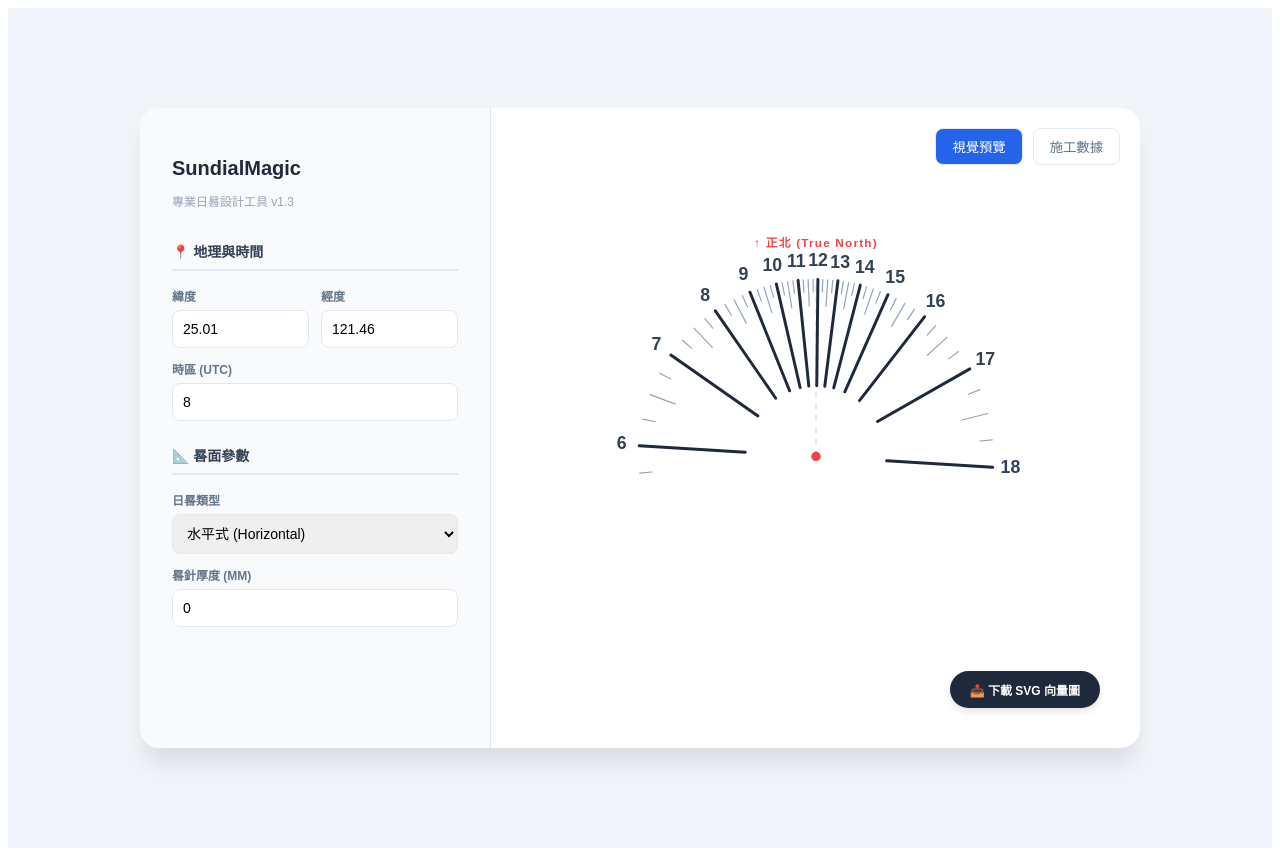
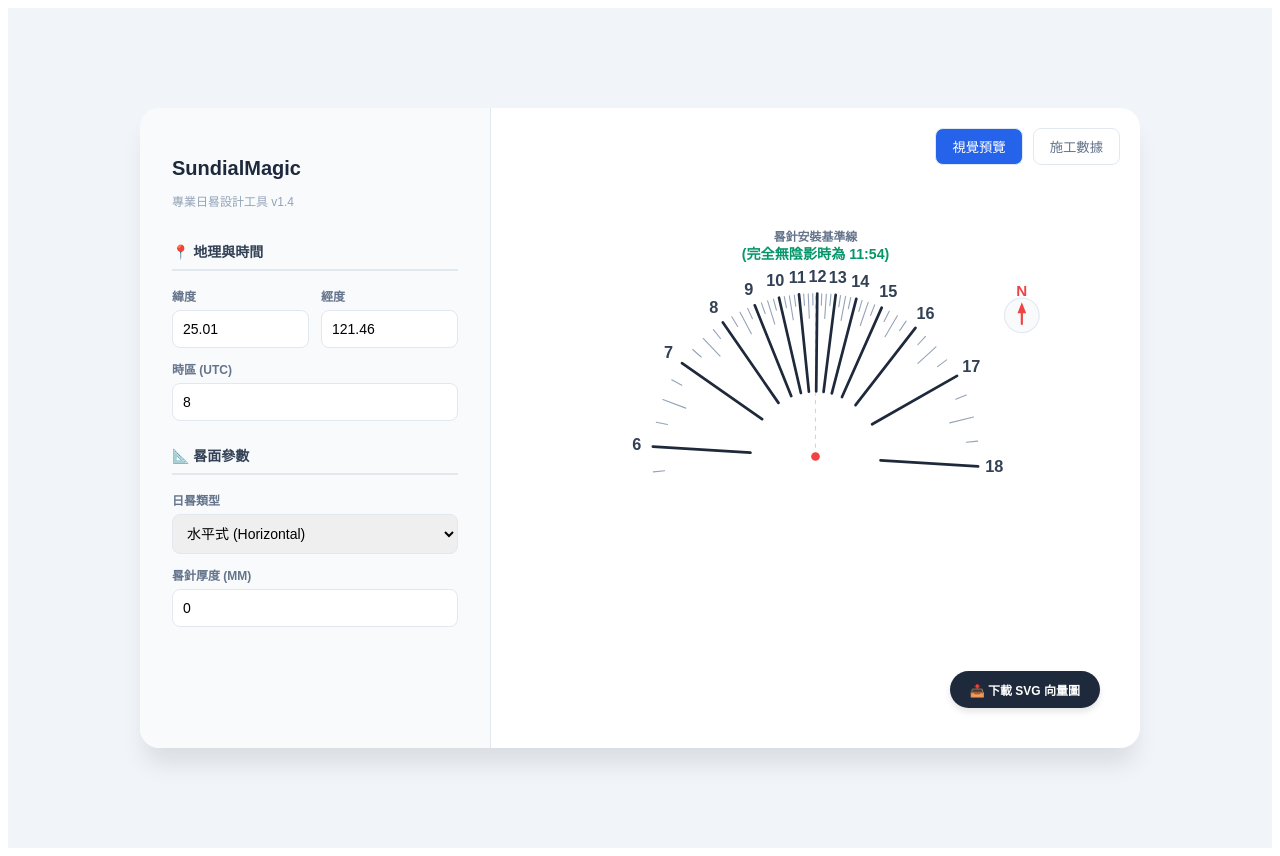
Before and after one commit to NoboruKuni/SundialMagicTool, a React (Vite) app: page / in a window 1280 px wide. Built offline with nearby package versions, Linux system fonts and the light colour scheme.

Commit message:
feat: UI optimize

```diff
--- a/src/SundialConfigPanel.jsx
+++ b/src/SundialConfigPanel.jsx
@@ -14,7 +14,7 @@ export default function SundialConfigPanel({ config, onChange }) {
   return (
     <div style={{ padding: '32px', height: '100%', overflowY: 'auto', backgroundColor: '#f8fafc' }}>
       <h2 style={{ fontSize: '20px', fontWeight: '900', color: '#1e293b', marginBottom: '4px' }}>SundialMagic</h2>
-      <p style={{ fontSize: '12px', color: '#94a3b8', marginBottom: '32px' }}>專業日晷設計工具 v1.3</p>
+      <p style={{ fontSize: '12px', color: '#94a3b8', marginBottom: '32px' }}>專業日晷設計工具 v1.4</p>
 
       <div style={sectionStyle}>
         <h3 style={{ fontSize: '14px', color: '#334155', borderBottom: '2px solid #e2e8f0', paddingBottom: '8px', marginBottom: '16px' }}>📍 地理與時間</h3>
@@ -36,12 +36,28 @@ export default function SundialConfigPanel({ config, onChange }) {
           </select>
         </div>
 
-        {/* 當選擇垂直式時，顯示方位角輸入框 */}
+        {/* 【UX 優化】：牆面方位角視覺化引導 */}
         {config.type === 'vertical' && (
-          <div style={{ marginBottom: '12px', padding: '12px', backgroundColor: '#eff6ff', borderRadius: '8px', border: '1px solid #bfdbfe' }}>
-            <label style={{...labelStyle, color: '#1d4ed8'}}>牆面方位角 (向西為正, 向東為負)</label>
-            <input type="number" name="wallAzimuth" value={config.wallAzimuth || 0} onChange={handleChange} style={inputStyle} placeholder="正南向為 0" />
-            <span style={{ fontSize: '10px', color: '#3b82f6', marginTop: '4px', display: 'block' }}>* 偏斜數學運算即將於下一階段導入</span>
+          <div style={{ marginBottom: '16px', padding: '16px', backgroundColor: '#ffffff', borderRadius: '12px', border: '1px solid #cbd5e1', boxShadow: '0 2px 4px rgba(0,0,0,0.02)' }}>
+            <label style={{...labelStyle, color: '#0f172a'}}>牆面朝向方位 (Wall Azimuth)</label>
+            <p style={{ fontSize: '11px', color: '#64748b', marginBottom: '12px', lineHeight: '1.6' }}>
+              請想像您<b>背貼著牆面</b>，看向正前方：<br/>
+              如果面向<b>正南方</b>，請設為 0°。<br/>
+              如果牆面偏向<b>西方</b> (右轉)，請向右拉 (正值)。<br/>
+              如果牆面偏向<b>東方</b> (左轉)，請向左拉 (負值)。
+            </p>
+            <div style={{ display: 'flex', alignItems: 'center', gap: '12px' }}>
+              <input type="range" min="-90" max="90" name="wallAzimuth" value={config.wallAzimuth || 0} onChange={handleChange} style={{ flex: 1, accentColor: '#3b82f6' }} />
+              <div style={{ display: 'flex', alignItems: 'center', backgroundColor: '#f1f5f9', borderRadius: '6px', padding: '4px 8px' }}>
+                <input type="number" name="wallAzimuth" value={config.wallAzimuth || 0} onChange={handleChange} style={{ width: '40px', background: 'transparent', border: 'none', outline: 'none', textAlign: 'center', fontSize: '14px', fontWeight: 'bold', color: '#0f172a' }} />
+                <span style={{ fontSize: '14px', color: '#64748b' }}>°</span>
+              </div>
+            </div>
+            <div style={{ display: 'flex', justifyContent: 'space-between', fontSize: '10px', fontWeight: 'bold', color: '#94a3b8', marginTop: '8px' }}>
+              <span>← 面向東 (-90°)</span>
+              <span>正南 (0°)</span>
+              <span>面向西 (+90°) →</span>
+            </div>
           </div>
         )}
 
--- a/src/SundialPreview.jsx
+++ b/src/SundialPreview.jsx
@@ -3,15 +3,31 @@ import React, { useMemo, useRef } from 'react';
 import { calculateHourLines } from './sundialMath';
 
 export default function SundialPreview({ config }) {
-  const hourLines = useMemo(() => calculateHourLines(config), [config]);
+  // 1. 同時計算晷線與「真太陽正午」的校準時間
+  const { hourLines, meridianTimeStr } = useMemo(() => {
+    const lines = calculateHourLines(config);
+
+    // 計算正午校準時間 (經度修正轉為時間)
+    // 經度每差 1 度 = 4 分鐘 (1/15 小時)
+    const lonOffsetDeg = config.longitude - config.timezone * 15;
+    const meridianHourDec = 12 - (lonOffsetDeg / 15);
+
+    let mHrs = Math.floor(meridianHourDec);
+    let mMins = Math.round((meridianHourDec - mHrs) * 60);
+    if (mMins === 60) { mHrs += 1; mMins = 0; }
+    if (mHrs >= 24) mHrs -= 24;
+    if (mHrs < 0) mHrs += 24;
+
+    const timeStr = `${mHrs}:${mMins.toString().padStart(2, '0')}`;
+    return { hourLines: lines, meridianTimeStr: timeStr };
+  }, [config]);
+
   const svgRef = useRef(null);
-
   const radius = config.radius || 150;
-  const padding = 80;
+  const padding = 100; // 稍微加大 Padding 容納指北針與文字
   const viewBoxSize = radius + padding;
 
-  // 下載邏輯保持不變
-  const downloadSVG = () => {
+  const downloadSVG = () => { /* ...下載邏輯保持不變... */
     const svgData = svgRef.current.outerHTML;
     const blob = new Blob([svgData], {type: "image/svg+xml;charset=utf-8"});
     const url = URL.createObjectURL(blob);
@@ -23,10 +39,8 @@ export default function SundialPreview({ config }) {
     document.body.removeChild(link);
   };
 
-  // 判斷物理安裝基準方向
   const isVertical = config.type === 'vertical';
   const axisYDir = isVertical ? 1 : -1;
-  const axisLabel = isVertical ? "↓ 向下 (地面)" : "↑ 正北 (True North)";
 
   return (
     <div style={{ width: '100%', height: '100%', display: 'flex', flexDirection: 'column', alignItems: 'center', position: 'relative', backgroundColor: 'white' }}>
@@ -35,30 +49,54 @@ export default function SundialPreview({ config }) {
         📥 下載 SVG 向量圖
       </button>
 
-      <svg ref={svgRef} viewBox={`-${viewBoxSize} -${viewBoxSize} ${viewBoxSize * 2} ${viewBoxSize * 2}`} style={{ width: '100%', maxWidth: '600px', height: 'auto' }}>
+      <svg ref={svgRef} viewBox={`-${viewBoxSize} -${viewBoxSize} ${viewBoxSize * 2} ${viewBoxSize * 2}`} style={{ width: '100%', maxWidth: '650px', height: 'auto' }}>
+
+        {/* 【UI 優化】：獨立的方位標示 (右上角) */}
+        <g transform={`translate(${radius + 40}, ${-radius + 20})`}>
+          <circle cx="0" cy="0" r="16" fill="#f8fafc" stroke="#e2e8f0" strokeWidth="1"/>
+          {isVertical ? (
+            <>
+              {/* 垂直式：標示向下 (重力方向) */}
+              <line x1="0" y1="-8" x2="0" y2="8" stroke="#3b82f6" strokeWidth="2" strokeLinecap="round"/>
+              <polygon points="-3,3 0,10 3,3" fill="#3b82f6" />
+              <text x="0" y="22" textAnchor="middle" style={{ fontSize: '10px', fontWeight: 'bold', fill: '#3b82f6' }}>向下</text>
+            </>
+          ) : (
+            <>
+              {/* 水平式：標示正北 (N) */}
+              <line x1="0" y1="8" x2="0" y2="-8" stroke="#ef4444" strokeWidth="2" strokeLinecap="round"/>
+              <polygon points="-4,-2 0,-12 4,-2" fill="#ef4444" />
+              <text x="0" y="-18" textAnchor="middle" style={{ fontSize: '14px', fontWeight: '900', fill: '#ef4444' }}>N</text>
+            </>
+          )}
+        </g>
 
         {/* 物理基準軸 (晷針安裝線) */}
         {config.gnomonThickness > 0 ? (
-          <rect x={-config.gnomonThickness/2} y={isVertical ? 0 : -radius} width={config.gnomonThickness} height={radius} fill="#f8fafc" stroke="#e2e8f0" strokeWidth="1" />
+          <rect x={-config.gnomonThickness/2} y={isVertical ? 0 : -radius} width={config.gnomonThickness} height={radius} fill="#f1f5f9" stroke="#cbd5e1" strokeWidth="1" />
         ) : (
-          <line x1="0" y1="0" x2="0" y2={radius * axisYDir} stroke="#cbd5e1" strokeWidth="1" strokeDasharray="5 5" />
+          <line x1="0" y1="0" x2="0" y2={radius * axisYDir} stroke="#cbd5e1" strokeWidth="1" strokeDasharray="4 4" />
         )}
 
-        {/* 指北/向下 安裝標示 */}
-        <text x="0" y={(radius + 30) * axisYDir} textAnchor="middle" alignmentBaseline="middle" style={{ fontSize: '10px', fontWeight: 'bold', fill: '#ef4444', letterSpacing: '1px' }}>
-          {axisLabel}
-        </text>
+        {/* 【殺手級功能】：安裝校準時間標示 */}
+        <g transform={`translate(0, ${(radius + 40) * axisYDir})`}>
+           <text x="0" y="-8" textAnchor="middle" style={{ fontSize: '11px', fontWeight: 'bold', fill: '#64748b' }}>
+             晷針安裝基準線
+           </text>
+           <text x="0" y="8" textAnchor="middle" style={{ fontSize: '13px', fontWeight: '900', fill: '#059669' }}>
+             (完全無陰影時為 {meridianTimeStr})
+           </text>
+        </g>
+
         <circle cx="0" cy="0" r="4" fill="#ef4444" />
 
         {/* 繪製外圈刻度 */}
         {hourLines.map((line, idx) => {
           const shift = line.thicknessShift || 0;
-
-          // 【外圈刻度邏輯】：控制線條往內延伸的長度
           let rInner = radius;
-          if (line.isFullHour) rInner = radius * 0.4;       // 整點：保留中心 40% 留白
-          else if (line.isHalfHour) rInner = radius * 0.85; // 半點：很短
-          else if (line.isQuarterHour) rInner = radius * 0.93; // 刻點：極短
+          if (line.isFullHour) rInner = radius * 0.4;
+          else if (line.isHalfHour) rInner = radius * 0.85;
+          else if (line.isQuarterHour) rInner = radius * 0.93;
 
           const pxOuter = line.x * radius;
           const pyOuter = -line.y * radius;
@@ -70,21 +108,10 @@ export default function SundialPreview({ config }) {
               {config.type === 'analemmatic' ? (
                 <circle cx={pxOuter} cy={pyOuter} r={line.isFullHour ? 4 : (line.isHalfHour ? 2 : 1)} fill={line.isFullHour ? "#2563eb" : "#94a3b8"} />
               ) : (
-                <line
-                  x1={pxInner} y1={pyInner}
-                  x2={pxOuter} y2={pyOuter}
-                  stroke={line.isFullHour ? "#1e293b" : "#94a3b8"}
-                  strokeWidth={line.isFullHour ? 2.5 : 1}
-                  strokeLinecap="round"
-                />
+                <line x1={pxInner} y1={pyInner} x2={pxOuter} y2={pyOuter} stroke={line.isFullHour ? "#1e293b" : "#94a3b8"} strokeWidth={line.isFullHour ? 2.5 : 1} strokeLinecap="round" />
               )}
-
               {line.isFullHour && (
-                <text
-                  x={line.x * (radius + 15)} y={-line.y * (radius + 15)}
-                  textAnchor="middle" alignmentBaseline="middle"
-                  style={{ fontSize: '15px', fontWeight: 'bold', fill: '#334155', userSelect: 'none' }}
-                >
+                <text x={line.x * (radius + 15)} y={-line.y * (radius + 15)} textAnchor="middle" alignmentBaseline="middle" style={{ fontSize: '15px', fontWeight: 'bold', fill: '#334155', userSelect: 'none' }}>
                   {line.hour}
                 </text>
               )}
```
